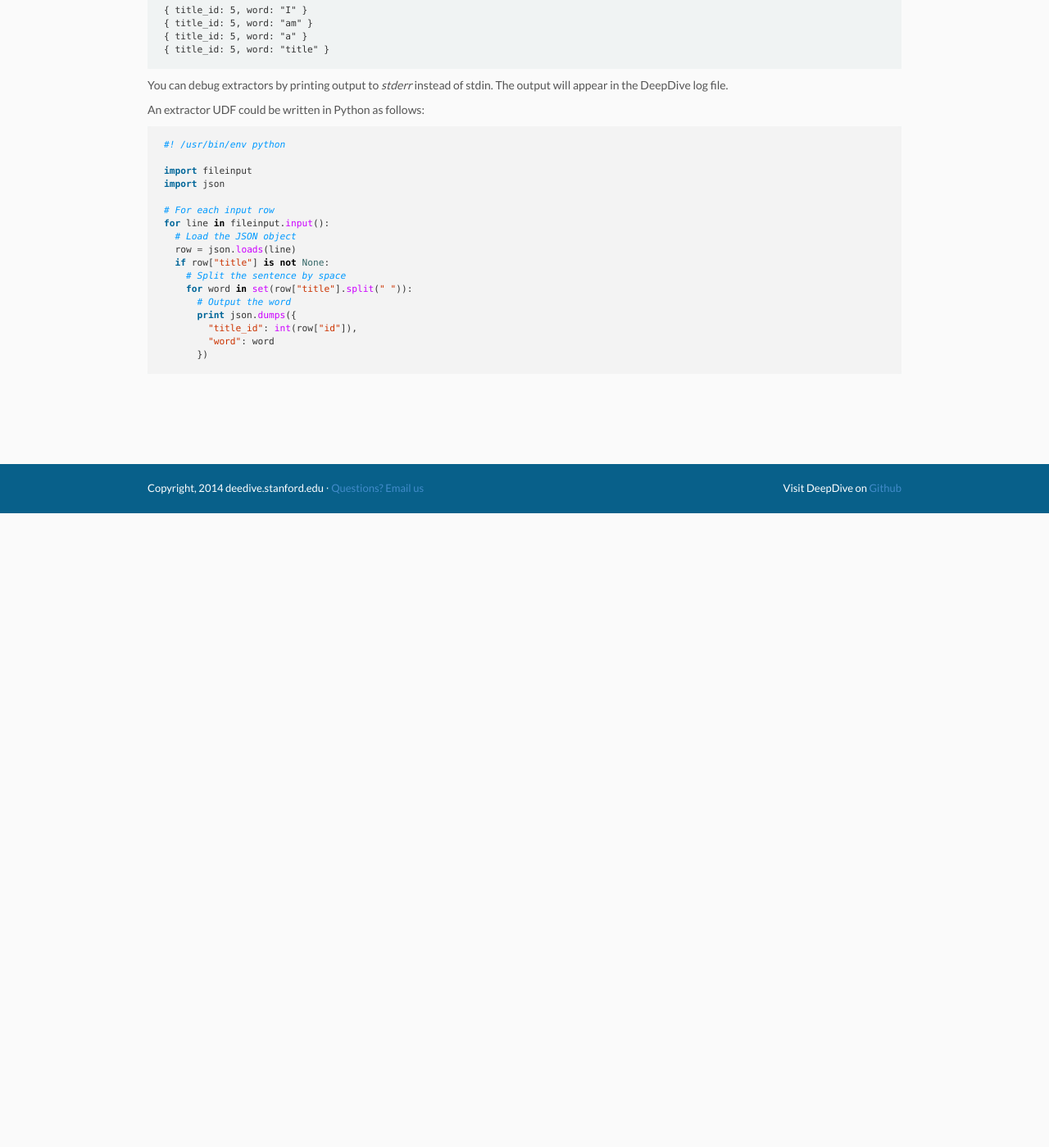
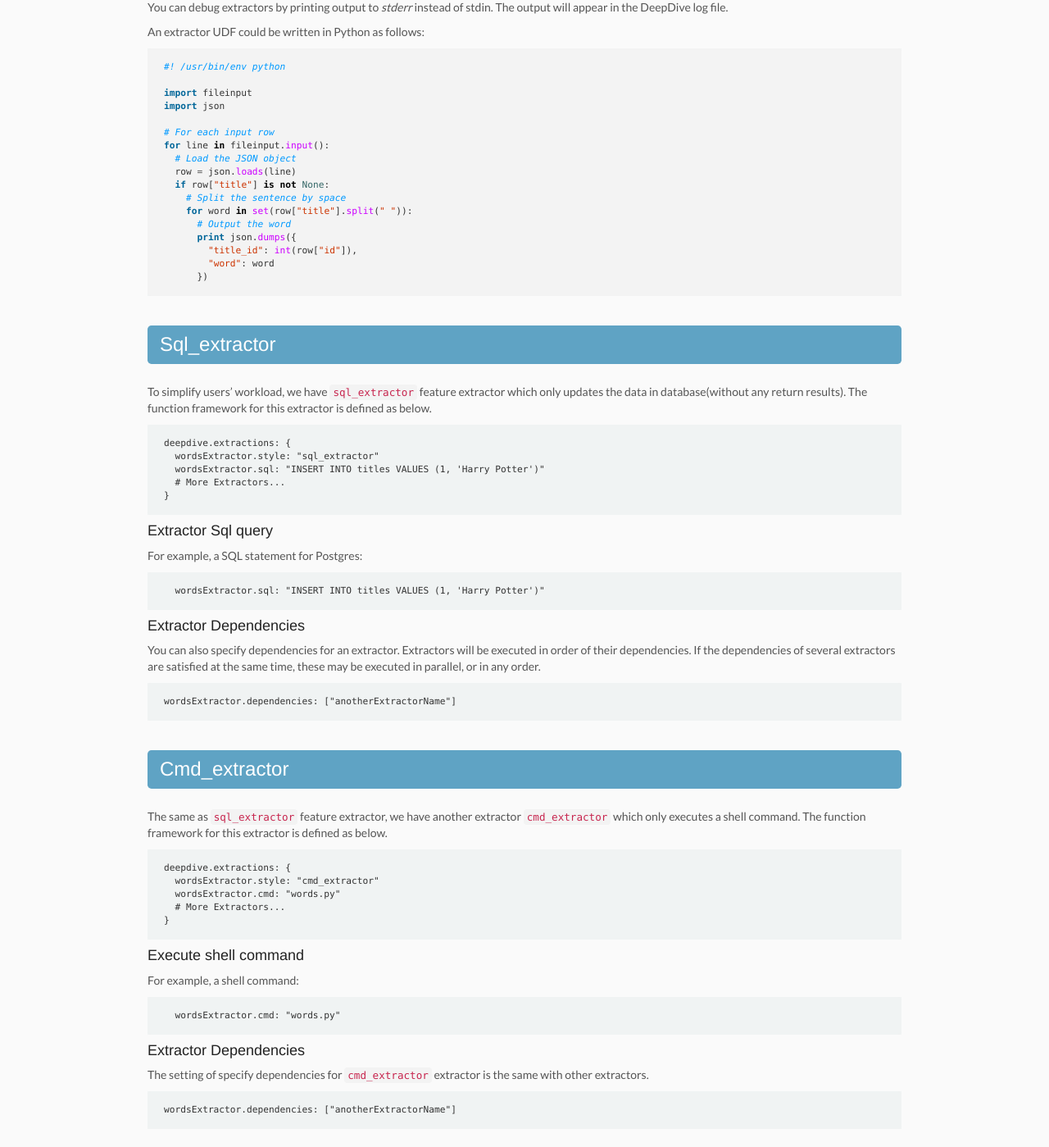
Before and after one commit to senaraiandi/deepdive, a Jekyll site: the page built from doc/extractors.md, in a window 1280 px wide and 1400 px high, scrolled down 2141 px. Shown: the whole window at 82% size. Built offline with Jekyll 4.4.1, drawn with Linux system fonts in a browser that asks for light colours; nearby versions of some CDN libraries; before the commit the page ends 2767 px from its top, so only the background shows below that; some of the changed text lies outside the part shown.

Commit message:
Update the usage of extractors

```diff
--- a/doc/extractors.md
+++ b/doc/extractors.md
@@ -6,9 +6,16 @@
 
 ### Defining extractors in the configuration file
 
-A feature extractor takes data defined by an `input` (for example, a SQL statement), and produces new tuples as ouput. These tuples are written to the `output_relation`. The function for this transformation is defined by the `udf` key, which can be an arbitary executable (more on that below).
+Deepdive system support three kinds of extractors: `udf_extractor`, `sql_extractor`, and `cmd_extractor`. To use different extractor, we define a keyword `style` in the extractor definition to recognize the extractor. For example, if we want to use `udf_extractor`:
+
+	wordsExtractor.style: "udf_extractor"
+
+
+### Udf_extractor
+`udf_extractor` feature extractor takes data defined by an `input` (for example, a SQL statement), and produces new tuples as ouput. These tuples are written to the `output_relation`. The function for this transformation is defined by the `udf` key, which can be an arbitary executable (more on that below).
 
     deepdive.extractions: {
+      wordsExtractor.style: "udf_extractor"
       wordsExtractor.output_relation: "words"
       wordsExtractor.input: "SELECT * FROM titles"
       wordsExtractor.udf: "words.py"
@@ -16,7 +23,7 @@
     }
 
 
-### Extractor inputs
+#### Extractor inputs
 
 Currently DeepDive supports two types of extractor inputs:
 
@@ -34,7 +41,7 @@
     wordsExtractor.input: "SELECT * FROM customers"
 
 
-### Extractor Dependencies
+#### Extractor Dependencies
 
 You can also specify dependencies for an extractor. Extractors will be executed in order of their dependencies. If the dependencies of several extractors are satisfied at the same time, these may be executed in parallel, or in any order.
 
@@ -42,7 +49,7 @@
 
 
 
-### Before and After scripts
+#### Before and After scripts
 
 Sometimes it is useful to execute a command, or call a script, before an extractor starts or after an extractor finishes. You can specify arbitary commands to be executed as follows:
 
@@ -51,7 +58,7 @@
     wordsExtractor.after: "/path/to/my/script.sh"
 
 
-### Extractor parallelism and input batch size
+#### Extractor parallelism and input batch size
 
 To improve performance, you can specify the number of processes and the input batch size for each extractor. Your executable script will be run on N threads in parallel and data will be streamed to this processes in a round-robin fashion. By default each extractor uses 1 process and a batch size of 1000.
 
@@ -75,7 +82,7 @@
     }
 
 
-### Writing extractor UDFs
+#### Writing extractor UDFs
 
 When your extractor is executed, DeepDive will stream JSON tuples from the database to its *stdin*, one tuple per line. Such a tuple may look as follows:
 
@@ -116,3 +123,50 @@
         "word": word
       })
 {% endhighlight %}
+
+### Sql_extractor
+
+To simplify users' workload, we have `sql_extractor` feature extractor which only updates the data in database(without any return results). The function framework for this extractor is defined as below.
+
+    deepdive.extractions: {
+      wordsExtractor.style: "sql_extractor"
+      wordsExtractor.sql: "INSERT INTO titles VALUES (1, 'Harry Potter')"
+      # More Extractors...
+    }
+
+#### Extractor Sql query
+
+For example, a SQL statement for Postgres:
+
+      wordsExtractor.sql: "INSERT INTO titles VALUES (1, 'Harry Potter')"
+
+
+#### Extractor Dependencies
+
+You can also specify dependencies for an extractor. Extractors will be executed in order of their dependencies. If the dependencies of several extractors are satisfied at the same time, these may be executed in parallel, or in any order.
+
+    wordsExtractor.dependencies: ["anotherExtractorName"]
+
+
+### Cmd_extractor
+
+The same as `sql_extractor` feature extractor, we have another extractor `cmd_extractor` which only executes a shell command. The function framework for this extractor is defined as below.
+
+    deepdive.extractions: {
+      wordsExtractor.style: "cmd_extractor"
+      wordsExtractor.cmd: "words.py"
+      # More Extractors...
+    }
+
+#### Execute shell command
+
+For example, a shell command:
+
+      wordsExtractor.cmd: "words.py"
+
+
+#### Extractor Dependencies
+
+The setting of specify dependencies for `cmd_extractor` extractor is the same with other extractors.
+
+    wordsExtractor.dependencies: ["anotherExtractorName"]
```
